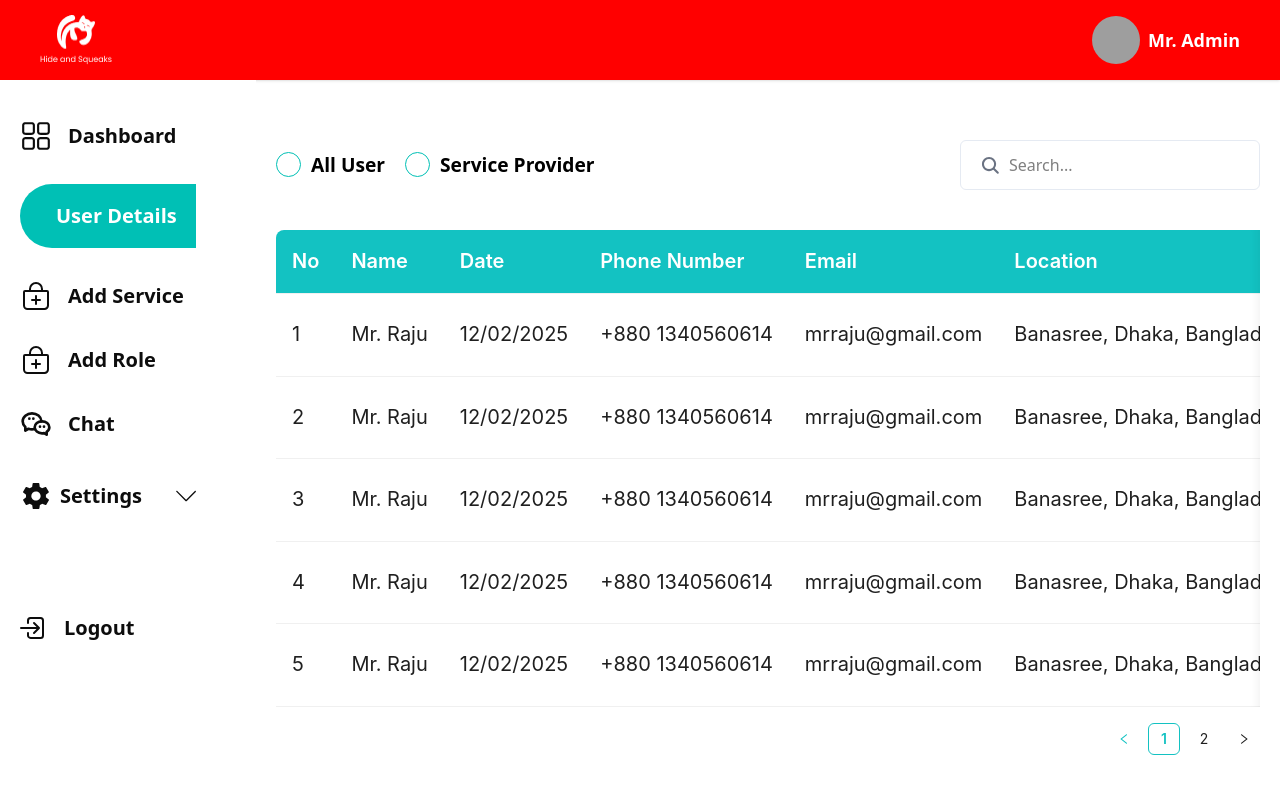
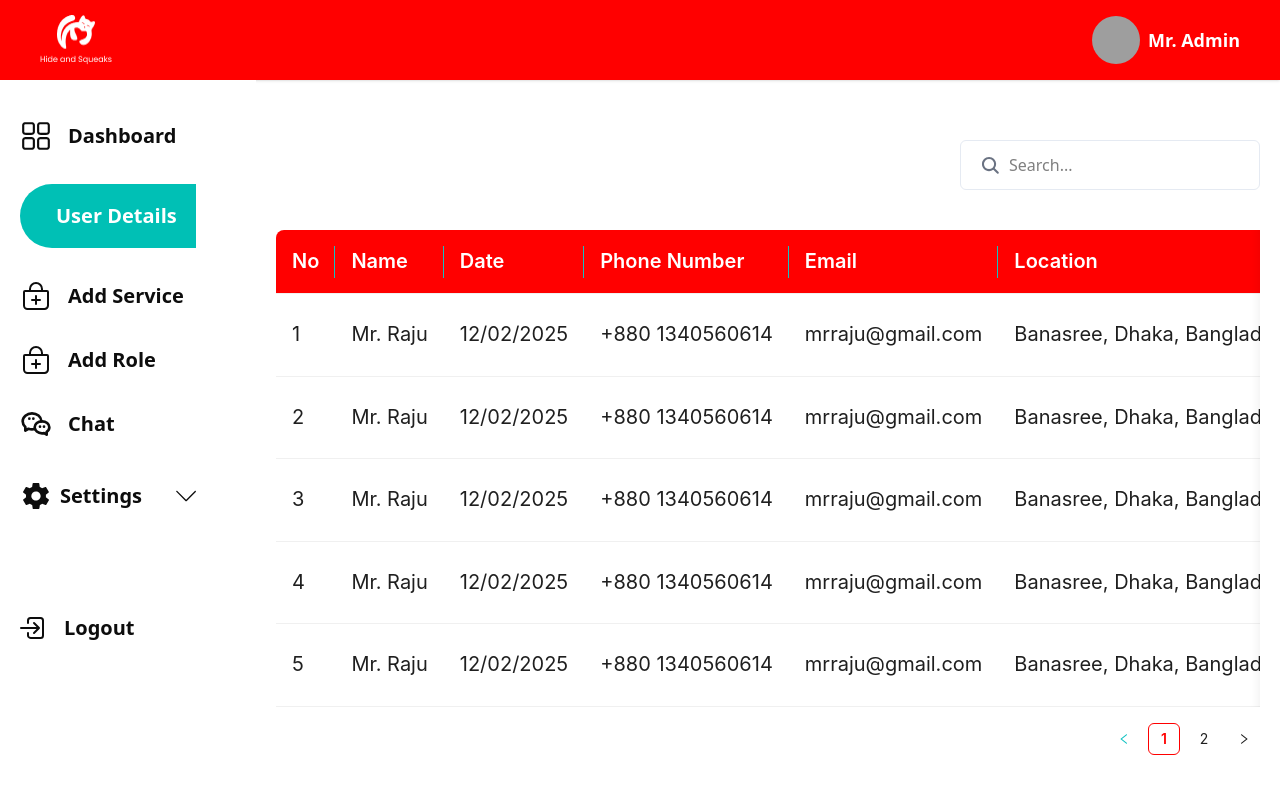
Before and after one commit to TAIJULAMAN/pet-toy-admin-dashboard, a React (Vite) app: page /user-details in a window 1280 px wide. Shown: the top 794 px of the page. Built offline with nearby package versions, Linux system fonts and the light colour scheme; grey boxes are pictures that could not be loaded.

Commit message:
all user

```diff
--- a/src/components/Dashboard/RecentUsers.jsx
+++ b/src/components/Dashboard/RecentUsers.jsx
@@ -112,7 +112,7 @@ const RecentUsers = () => {
             <div className="text-center py-5 w-full">
               <button
                 onClick={() => setIsModalOpen(false)}
-                className="bg-[#FF0000] text-white font-semibold w-1/3 py-2 px-5 rounded transition duration-200"
+                className="bg-[#FF0000] text-white font-semibold w-1/3 py-3 px-5 rounded-lg"
               >
                 CONFIRM
               </button>
--- a/src/components/Dashboard/TotalUsers.jsx
+++ /dev/null
@@ -1,73 +0,0 @@
-/* eslint-disable react/prop-types */
-import {
-  BarChart,
-  Bar,
-  XAxis,
-  YAxis,
-  Tooltip,
-  ResponsiveContainer,
-  Legend,
-} from "recharts";
-
-const TotalUser = () => {
-  const userData = [
-    { month: "Jan", appUsers: 1200, activeUsers: 900 },
-    { month: "Feb", appUsers: 1500, activeUsers: 1100 },
-    { month: "Mar", appUsers: 800, activeUsers: 600 },
-    { month: "Apr", appUsers: 1600, activeUsers: 1300 },
-    { month: "May", appUsers: 2000, activeUsers: 1600 },
-    { month: "Jun", appUsers: 1700, activeUsers: 1400 },
-    { month: "Jul", appUsers: 2200, activeUsers: 1900 },
-    { month: "Aug", appUsers: 1900, activeUsers: 1700 },
-    { month: "Sept", appUsers: 2100, activeUsers: 1800 },
-    { month: "Oct", appUsers: 2300, activeUsers: 2000 },
-    { month: "Nov", appUsers: 2500, activeUsers: 2200 },
-    { month: "Dec", appUsers: 2800, activeUsers: 2500 },
-  ];
-
-  const CustomTooltip = ({ active, payload }) => {
-    if (active && payload && payload.length) {
-      const { month, appUsers, activeUsers } = payload[0].payload;
-      return (
-        <div className="bg-white py-2 px-3 rounded shadow border">
-          <p className="text-black font-semibold">{`Month: ${month}`}</p>
-          <p className="text-[#00C0B5]">{`App Users: ${appUsers}`}</p>
-          <p className="text-[#0084BF]">{`Active Users: ${activeUsers}`}</p>
-        </div>
-      );
-    }
-    return null;
-  };
-
-  return (
-    <ResponsiveContainer width="100%" height={400}>
-      <BarChart
-        data={userData}
-        margin={{ top: 10, right: 30, left: 0, bottom: 0 }}
-        barGap={100}
-        barCategoryGap={40}
-      >
-        <XAxis tickLine={false} dataKey="month" />
-        <YAxis tickLine={false} />
-        <Tooltip content={<CustomTooltip />} />
-        <Legend />
-        <Bar
-          dataKey="appUsers"
-          fill="#00C0B5"
-          barSize={30}
-          radius={[5, 5, 0, 0]}
-          name="App Users"
-        />
-        <Bar
-          dataKey="activeUsers"
-          fill="#0084BF"
-          barSize={30}
-          radius={[5, 5, 0, 0]}
-          name="Active Users"
-        />
-      </BarChart>
-    </ResponsiveContainer>
-  );
-};
-
-export default TotalUser;
--- /dev/null
+++ b/src/components/Dashboard/TotalView.jsx
@@ -0,0 +1,56 @@
+import { Bar, BarChart, ResponsiveContainer, Tooltip, XAxis, YAxis } from "recharts";
+
+const demoData = [
+  { month: "Jan", videoView: 50 },
+  { month: "Feb", videoView: 70 },
+  { month: "Mar", videoView: 60 },
+  { month: "Apr", videoView: 80 },
+  { month: "May", videoView: 90 },
+  { month: "Jun", videoView: 75 },
+  { month: "Jul", videoView: 85 },
+  { month: "Aug", videoView: 95 },
+  { month: "Sep", videoView: 70 },
+  { month: "Oct", videoView: 80 },
+  { month: "Nov", videoView: 100 },
+  { month: "Dec", videoView: 110 },
+];
+
+const maxTrainerCount = Math.max(...demoData.map((item) => item.trainer), 100);
+
+const CustomTooltip = ({ active, payload }) => {
+  if (active && payload && payload.length) {
+    const { month, videoView } = payload[0].payload;
+    return (
+      <div className="bg-white shadow-md p-3 rounded-md border text-gray-700">
+        <p className="font-medium">Month: {month}</p>
+        <p className="font-medium">Trainers: {videoView}</p>
+      </div>
+    );
+  }
+  return null;
+};
+
+const TotalView = () => {
+  return (
+    <div>
+      <ResponsiveContainer width="100%" height={400}>
+        <BarChart
+          data={demoData}
+          margin={{
+            top: 20,
+            right: 30,
+            left: 20,
+            bottom: 5,
+          }}
+        >
+          <XAxis tickLine={false} dataKey="month" className="text-gray-600" />
+          <YAxis tickLine={false} domain={[0, maxTrainerCount + 10]} className="text-gray-600" />
+          <Tooltip content={<CustomTooltip />} />
+          <Bar barSize={30} radius={[5, 5, 0, 0]} dataKey="videoView" fill="#FF0000" />
+        </BarChart>
+      </ResponsiveContainer>
+    </div>
+  );
+};
+
+export default TotalView;
--- a/src/pages/userDetails/UserDetails.jsx
+++ b/src/pages/userDetails/UserDetails.jsx
@@ -4,7 +4,7 @@ import { IoSearch } from "react-icons/io5";
 import { MdArrowOutward } from "react-icons/md";
 
 function UserDetails() {
-  const [toggle, setToggle] = useState(false);
+  // const [toggle, setToggle] = useState(false);
   const [isModalOpen, setIsModalOpen] = useState(false);
   const showModal = () => {
     setIsModalOpen(true);
@@ -143,7 +143,7 @@ function UserDetails() {
       key: "action",
       render: () => (
         <button className="" onClick={showModal}>
-          <MdArrowOutward className="text-[#4289FF] w-10 h-10" />
+          <MdArrowOutward className="text-[#FF0000] w-10 h-10" />
         </button>
       ),
     },
@@ -151,49 +151,7 @@ function UserDetails() {
 
   return (
     <div>
-      <div className="my-5 md:my-10 flex flex-col md:flex-row gap-5 justify-between items-center">
-        <div className="flex gap-5">
-          <div className="flex items-center gap-[10px]">
-            <div
-              className={` w-[25px] h-[25px] border border-[#00C0B5]  rounded-full flex items-center justify-center cursor-pointer `}
-              onClick={() => setToggle(!toggle)}
-            >
-              <div
-                className={`${
-                  toggle
-                    ? "bg-[#00C0B5] scale-[1]"
-                    : "bg-transparent scale-[0.7]"
-                } w-[25px] h-[25px] transition-all duration-200 rounded-full `}
-              ></div>
-            </div>
-            <p
-              className="text-[1.2rem] font-bold text-text cursor-pointer"
-              onClick={() => setToggle(!toggle)}
-            >
-              All User
-            </p>
-          </div>
-          <div className="flex items-center gap-[10px]">
-            <div
-              className={` w-[25px] h-[25px] border border-[#00C0B5]  rounded-full flex items-center justify-center cursor-pointer `}
-              onClick={() => setToggle(!toggle)}
-            >
-              <div
-                className={`${
-                  toggle
-                    ? "bg-[#00C0B5] scale-[1]"
-                    : "bg-transparent scale-[0.7]"
-                } w-[25px] h-[25px] transition-all duration-200 rounded-full `}
-              ></div>
-            </div>
-            <p
-              className="text-[1.2rem] font-bold text-text cursor-pointer"
-              onClick={() => setToggle(!toggle)}
-            >
-              Service Provider
-            </p>
-          </div>
-        </div>
+      <div className="my-5 md:my-10 flex justify-end items-end">
         <div className="relative w-full sm:w-[300px] mt-5 md:mt-0 lg:mt-0">
           <input
             type="text"
@@ -212,17 +170,17 @@ function UserDetails() {
               activeBorderColor: "rgb(19,194,194)",
             },
             Pagination: {
-              colorPrimaryBorder: "rgb(19,194,194)",
-              colorBorder: "rgb(19,194,194)",
-              colorPrimaryHover: "rgb(19,194,194)",
+              colorPrimaryBorder: "#FF0000",
+              colorBorder: "#FF0000",
+              colorPrimaryHover: "#FF0000",
               colorBgTextActive: "rgb(19,194,194)",
               colorTextDisabled: "rgb(19,194,194)",
-              colorTextPlaceholder: "rgb(19,194,194)",
-              itemActiveBgDisabled: "rgb(255,255,255)",
-              colorPrimary: "rgb(19,194,194)",
+              colorTextPlaceholder: "#FF0000",
+              itemActiveBgDisabled: "#FF0000",
+              colorPrimary: "#FF0000",
             },
             Table: {
-              headerBg: "rgb(19,194,194)",
+              headerBg: "#FF0000",
               headerColor: "rgb(255,255,255)",
               cellFontSize: 20,
               headerSplitColor: "rgb(19,194,194)",
@@ -242,15 +200,15 @@ function UserDetails() {
           onCancel={handleCancel}
           footer={null}
         >
-          <div className="flex flex-col justify-center items-center p-5">
-            <h1 className="text-xl text-center text-[#00C0B5]">
-              Are you sure !
+          <div className="flex flex-col justify-center items-center py-10">
+            <h1 className="text-3xl text-center text-[#FF0000]">
+              Are you sure!
             </h1>
-            <p>Do you want to Block your Users profile ?</p>
-            <div className="text-center py-5">
+            <p className="text-xl text-center mt-5">Do you want to block this user profile?</p>
+            <div className="text-center py-5 w-full">
               <button
-                onClick={handleOk}
-                className="bg-[#00c0b5] text-white font-semibold w-full py-2 px-5 rounded transition duration-200"
+                onClick={() => setIsModalOpen(false)}
+                className="bg-[#FF0000] text-white font-semibold w-1/3 py-3 px-5 rounded-lg"
               >
                 CONFIRM
               </button>
```
Also changed, not shown: src/pages/dashboard/DashboardPage.jsx (+14 -16 lines).
